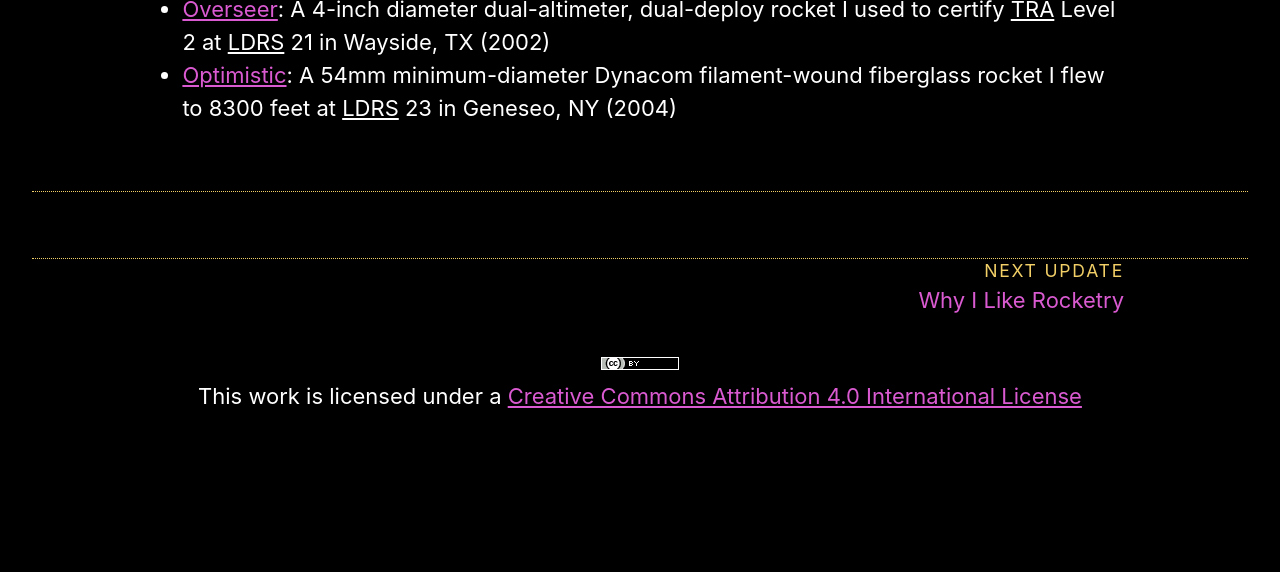
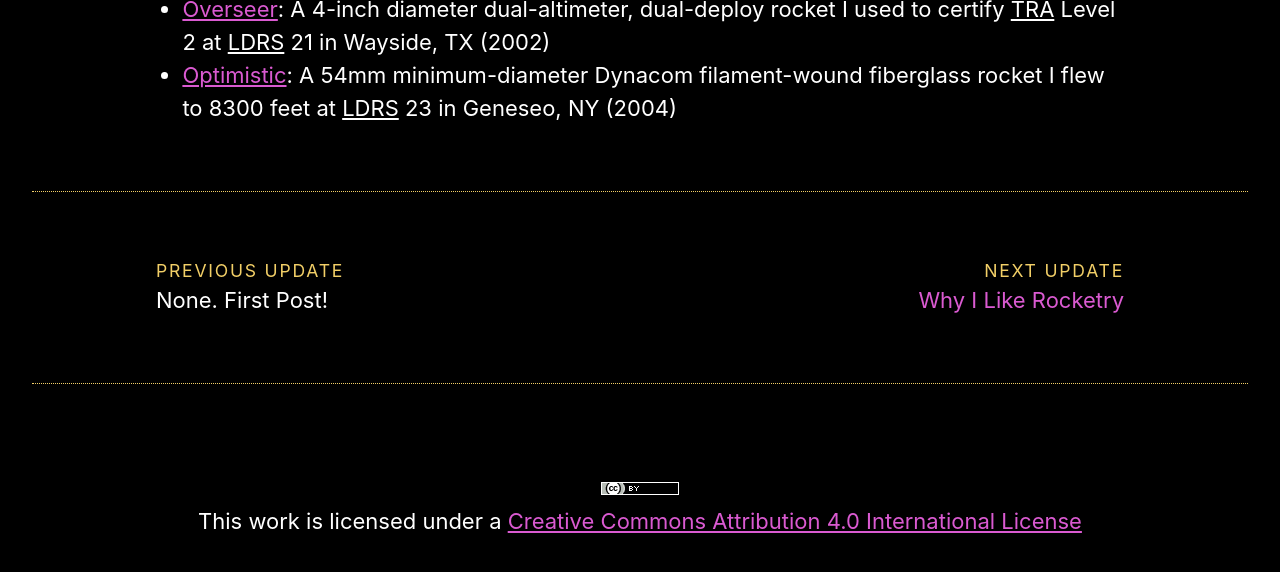
Before and after one commit to rocketlabdelta/rocketlabdelta.com, a Jekyll site: the page built from _posts/2020-01-24-backstory.md, in a window 1280 px wide and 900 px high, scrolled down 4570 px. Shown: the top 572 px of the window. Built offline with Jekyll 4.4.1, drawn with Linux system fonts in a browser that asks for light colours.

Commit message:
Fixing layout for first post
When the previous link is missing the containing nav element collapses
and it throws off the spacing. You could fix this with CSS too, but
having dummy, non-link content is a fine solution.

```diff
--- a/_layouts/post.html
+++ b/_layouts/post.html
@@ -26,6 +26,11 @@ layout: default
       <small>Previous Update</small>
       {{ page.previous.title }}
     </a>
+  {% else %}
+    <span class="previous">
+      <small>Previous Update</small>
+      None. First Post!
+    </span>
   {% endif %}
   {% if page.next.url %}
     <a class="next" href="{{ page.next.url }}">
```
